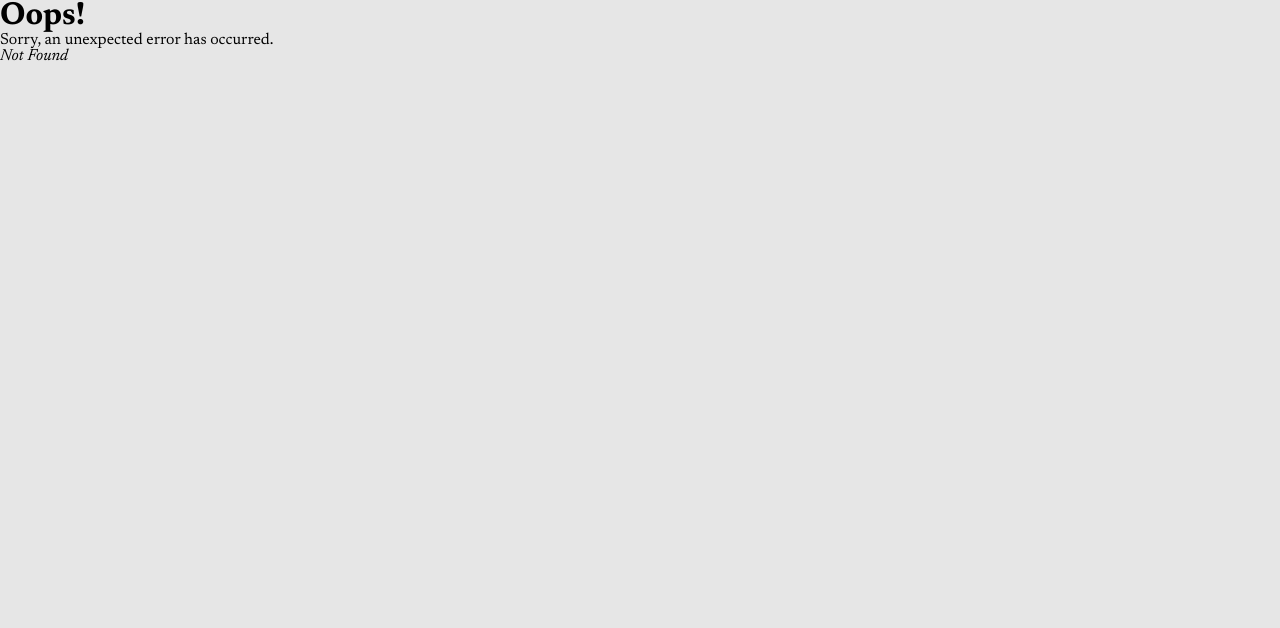
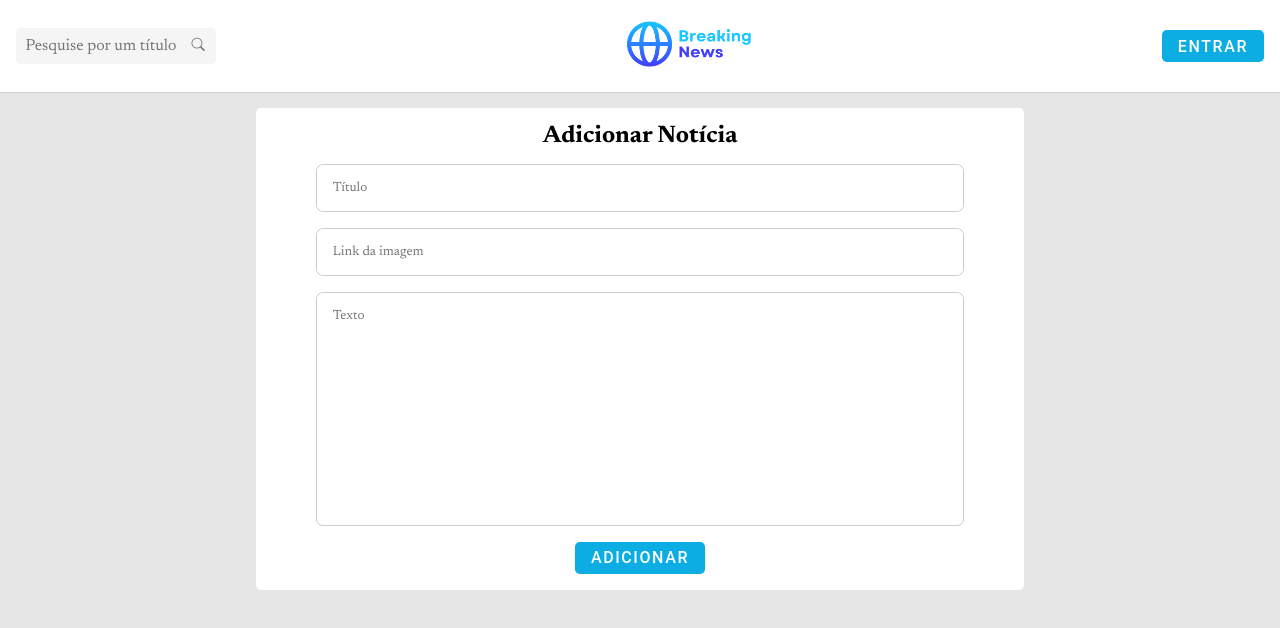
Before and after one commit to NicolasNCR/SPA-BreakingNews, a React (Vite) app: page /manage-news/add in a window 1280 px wide. Before the commit this address had no page. Shown: the top 628 px of the page. Built offline with nearby package versions, Linux system fonts and the light colour scheme.

Commit message:
feat: add create news

```diff
--- /dev/null
+++ b/src/Schemas/newsSchema.js
@@ -0,0 +1,16 @@
+import { z } from 'zod';
+
+export const newsSchema = z.object({
+    title: z
+    .string()
+    .min(1, { message: "Por favor, insira um título." })
+    .refine((value) => !/^\s*$/.test(value), { message: "Por favor, insira um título." }),
+    banner: z
+    .string()
+    .min(1, { message: "Por favor, insira um link para o banner." })
+    .refine((value) => !/^\s*$/.test(value), { message: "Por favor, insira um link para o banner." }),
+    text: z
+    .string()
+    .min(1, { message: "Por favor, insira um texto." })
+    .refine((value) => !/^\s*$/.test(value), { message: "Por favor, insira um texto." }),
+});
--- a/src/components/Input/Input.jsx
+++ b/src/components/Input/Input.jsx
@@ -1,8 +1,23 @@
-import { InputSpace } from './InputStyle';
+import { InputSpace, TextAreaSpace } from './InputStyle';
 
 // eslint-disable-next-line react/prop-types
-export function Input({ type, placeholder, name, register }) {
+export function Input({ type, placeholder, name, register, isInput=true, value }) {
+    let inputProps = {
+        type,
+        placeholder,
+        ...register(name)
+    }
+
+    if (value) inputProps.value = value;
+
     return (
-        <InputSpace type={type} placeholder={placeholder} {...register(name)} />
+        <>
+            {isInput ? (
+                <InputSpace {...inputProps} />
+            ) : (
+                <TextAreaSpace {...inputProps} />
+            )}
+        </>
+
     )
 }
--- a/src/components/Input/InputStyle.jsx
+++ b/src/components/Input/InputStyle.jsx
@@ -5,3 +5,12 @@
     border-radius: 7px;
     border: 1px solid #ccc;
 `;
+
+export const TextAreaSpace = styled.textarea`
+    width: 100%;
+    height: 200px;
+    padding: 1rem;
+    border: 1px solid #ccc;
+    border-radius: 7px;
+    resize: none;
+`;
--- a/src/main.jsx
+++ b/src/main.jsx
@@ -9,6 +9,7 @@
 import { Search } from './pages/Search/Search';
 import ErrorPage from './pages/ErrorPage/ErrorPage';
 import { Authentication } from './pages/Authentication/Authentication';
+import { ManageNews } from './pages/ManageNews/ManageNews'
 import { Navbar } from './components/Navbar/Navbar';
 import { Profile } from './pages/Profile/Profile';
 import UserProvider from './Context/UserContext';
@@ -30,6 +31,10 @@
       {
         path: "/profile", // carregará juntamente/abaixo da rota principal "/" do Navbar
         element: <Profile />,
+      },
+      {
+        path: "/manage-news/:action", // carregará juntamente/abaixo da rota principal "/" do Navbar
+        element: <ManageNews />,
       }
     ],
   },
--- /dev/null
+++ b/src/pages/ManageNews/ManageNews.jsx
@@ -0,0 +1,68 @@
+// External Libs
+import { useNavigate, useParams } from 'react-router-dom';
+import { useForm } from 'react-hook-form';
+import { zodResolver } from '@hookform/resolvers/zod';
+
+// Local Modules
+import { AddNewsContainer } from './ManageNewsStyle';
+import { newsSchema } from '../../Schemas/newsSchema';
+import { createNews } from '../../services/newsServices';
+import { ErrorSpan } from '../../components/Navbar/NavbarStyle';
+import { Input } from '../../components/Input/Input';
+import { Button } from '../../components/Button/Button';
+
+export function ManageNews() {
+    const { action } = useParams();
+    const navigate = useNavigate();
+
+    const {
+        register: registerNews,
+        handleSubmit: handleRegisterNews,
+        formState: { errors: errorsRegisterNews },
+    } = useForm({ resolver: zodResolver(newsSchema) })
+
+    async function registerNewsSubmit(data) {
+        try {
+            await createNews(data);
+            navigate('/profile')
+        } catch(err) {
+            console.log(err);
+        }
+    }
+
+    // async function editNewsSubmit(data) {
+    //     try {
+    //         await editNews(data);
+    //         navigate('/profile')
+    //     } catch(err) {
+    //         console.log(err);
+    //     }
+    // }
+
+    return (
+        <AddNewsContainer>
+            <h2>{action == "add" ? "Adicionar" : "Atualizar"} Notícia</h2>
+            <form onSubmit={
+                action == "add"
+                    ? handleRegisterNews(registerNewsSubmit)
+                    : handleRegisterNews(editNewsSubmit)
+                }
+            >
+                <Input type="text" placeholder="Título" name="title" register={registerNews} value={action !== "add" ? "title" : ""} />
+                {errorsRegisterNews.title && (
+                    <ErrorSpan>{errorsRegisterNews.title.message}</ErrorSpan>
+                )}
+                <Input type="text" placeholder="Link da imagem" name="banner" register={registerNews} value={action !== "add" ? "banner link" : ""} />
+                {errorsRegisterNews.banner && (
+                    <ErrorSpan>{errorsRegisterNews.banner.message}</ErrorSpan>
+                )}
+                <Input type="text" placeholder="Texto" name="text" register={registerNews} isInput={false} value={action !== "add" ? "text" : ""} />
+                {errorsRegisterNews.banner && (
+                    <ErrorSpan>{errorsRegisterNews.text.message}</ErrorSpan>
+                )}
+
+                <Button type="submit" text={action === "add" ? "Adicionar" : "Atualizar"} />
+            </form>
+        </AddNewsContainer>
+    )
+}
--- /dev/null
+++ b/src/pages/ManageNews/ManageNewsStyle.jsx
@@ -0,0 +1,29 @@
+import styled from 'styled-components';
+
+export const AddNewsContainer = styled.section`
+    width: 60%;
+    margin: 1rem auto;
+    display: flex;
+    flex-direction: column;
+    align-items: center;
+    justify-content: center;
+    background-color: #fff;
+    border-radius: 0.3rem;
+
+    h2 {
+        margin-top: 1rem;
+    }
+
+    form {
+        min-width: 80%;
+        display: flex;
+        flex-direction: column;
+        align-items: center;
+        margin: 1rem 0;
+        gap: 1rem;
+
+        input {
+            width: 100%;
+        }
+    }
+`;
--- a/src/pages/Profile/Profile.jsx
+++ b/src/pages/Profile/Profile.jsx
@@ -1,5 +1,6 @@
 // External Libs
 import { useContext, useEffect, useState } from 'react';
+import { Link } from 'react-router-dom';
 
 // Local Modules
 import { ProfileActions, ProfileAvatar, ProfileBackground, ProfileContainer, ProfileHeader, ProfileIconAdd, ProfileIconEdit, ProfileNews, ProfileUser } from './ProfileStyle';
@@ -36,9 +37,11 @@
                     <h3>@{user.username}</h3>
                 </ProfileUser>
                 <ProfileActions>
-                    <ProfileIconAdd>
-                        <i className="bi bi-plus-circle"></i>
-                    </ProfileIconAdd>
+                    <Link to='/manage-news/add'>
+                        <ProfileIconAdd>
+                            <i className="bi bi-plus-circle"></i>
+                        </ProfileIconAdd>
+                    </Link>
                 </ProfileActions>
             </ProfileHeader>
             <ProfileNews>
--- a/src/services/newsServices.js
+++ b/src/services/newsServices.js
@@ -27,3 +27,12 @@
     });
     return response;
 }
+
+export function createNews(body) {
+    const response = axios.post(`${baseURL}/news/`, body, {
+        headers: {
+            Authorization: `Bearer ${Cookies.get("token")}`,
+        }
+    });
+    return response;
+}
```
